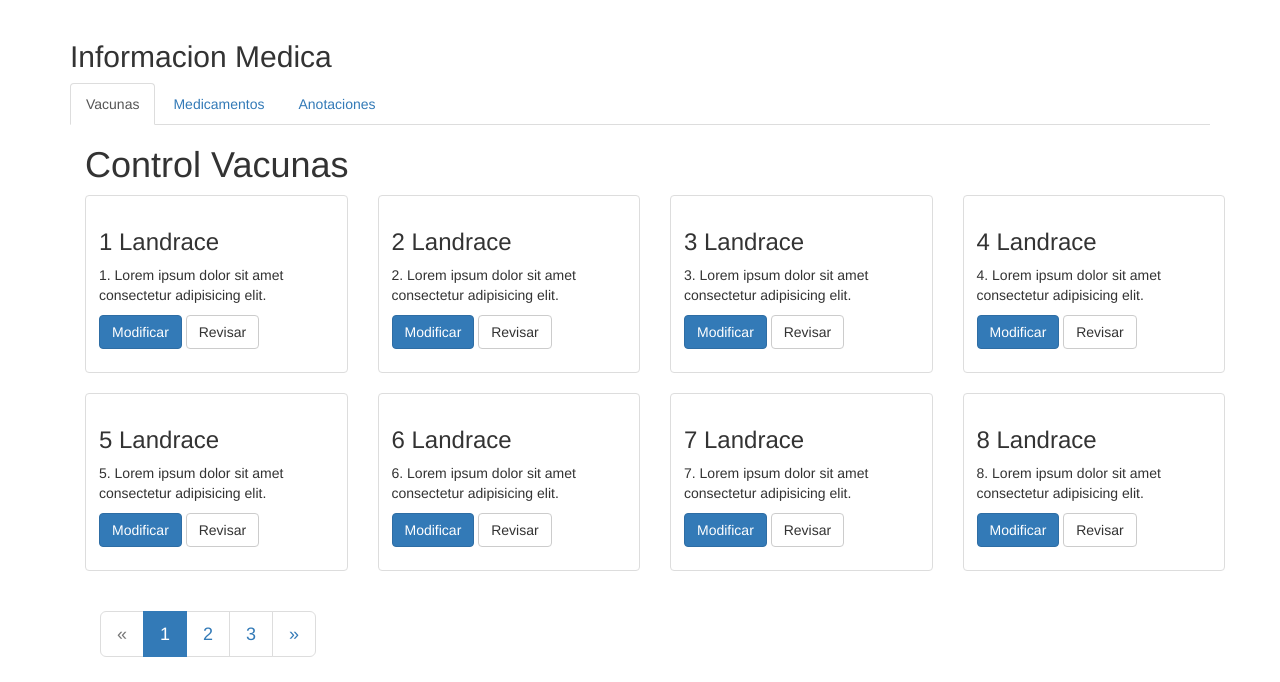
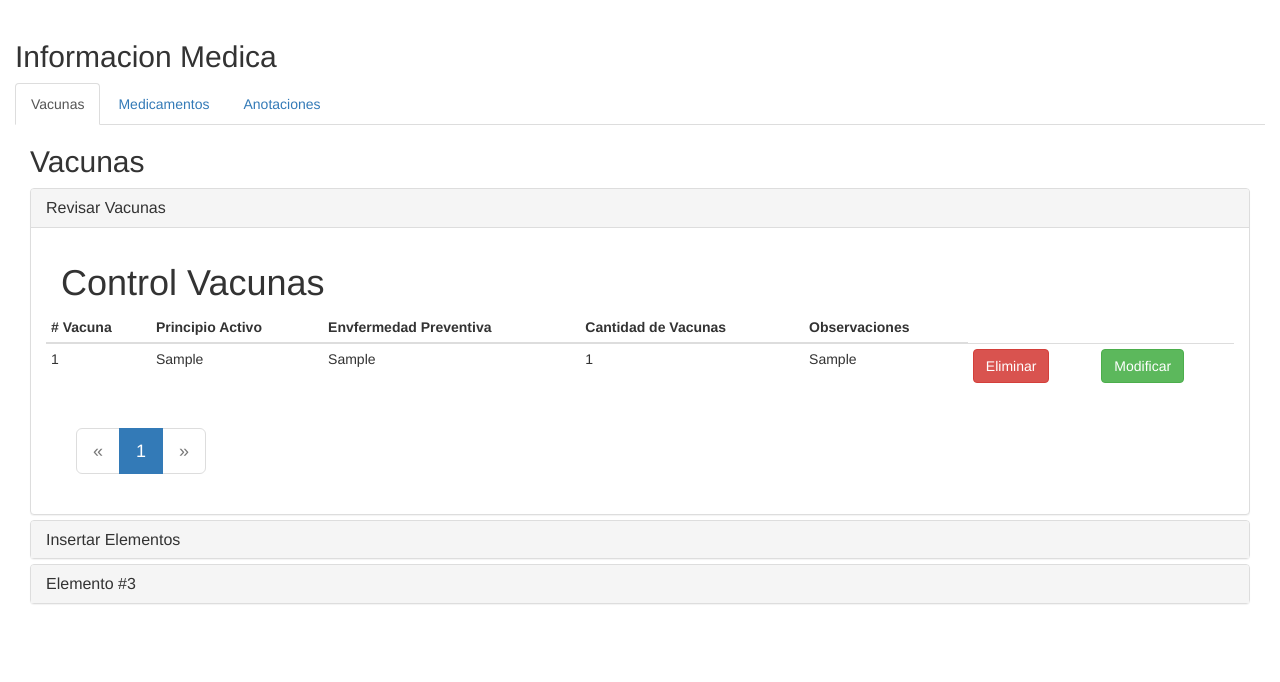
Before and after one commit to leonardovz/Pigfat, a PHP site: page /Medicamentos_y_vacunas.php in a window 1280 px wide. Shown: the part 201-883 px from the top of the page. After the commit the page ends 805 px from the top, so only its background shows below. Run offline with PHP 8.4, Linux system fonts and the light colour scheme; a user stored in the database is signed in; data comes from the database, SQL or seed files in the repository; tables that the repository leaves empty hold one stand-in row (values such as "Sample post").

Commit message:
Implementados Todo de MEdicamentos y Vacunas

```diff
--- a/Medicamentos_y_vacunas.php
+++ b/Medicamentos_y_vacunas.php
@@ -8,15 +8,17 @@ if (isset($_SESSION['usuario'])) {
 	$conexion = conexion($Paginacion,$Usuario,$Password);
 
 	$pagina = isset($_GET['pagina']) ? (int)$_GET['pagina'] : 1 ;
-	$postPorPagina = 8 ;
+	$postPorPagina = 12 ;
 
 	$inicio =($pagina >1) ? ($pagina * $postPorPagina -$postPorPagina) : 0;
 
-	$articulos = $conexion->prepare("SELECT SQL_CALC_FOUND_ROWS * FROM paginacion LIMIT $inicio ,$postPorPagina");
+	$articulos = $conexion->prepare("SELECT SQL_CALC_FOUND_ROWS * FROM vacunas LIMIT $inicio ,$postPorPagina");
 	$articulos->execute();
 	$articulos=$articulos->fetchAll();
 	// print_r($articulos);
-
+	$Medicamentos = $conexion->prepare("SELECT SQL_CALC_FOUND_ROWS * FROM Medicamentos LIMIT $inicio ,$postPorPagina");
+	$Medicamentos->execute();
+	$Medicamentos=$Medicamentos->fetchAll();
 	// Para conocer si hay valores
 	if(!$articulos){
 		header('Location: contenido.php');
--- a/php/funciones.php
+++ b/php/funciones.php
@@ -11,10 +11,4 @@ function conexion($database, $usuario,$pass){
 	}
 }
 
-function Venta($id, $conexion){
-
-}
-
-
-
 ?>
--- /dev/null
+++ b/views/Medicamentos.view.php
@@ -0,0 +1,160 @@
+<div class="container-fluid">
+		<div class="row">
+			<div class="col-md-12">
+				<h2>Acordeon</h2>
+
+				<div class="panel-group" id="acordeon">
+					<div class="panel panel-default">
+						<div class="panel-heading" id="heading1">
+							<h4 class="panel-title">
+								<a href="#colapsable1" data-toggle="collapse" data-parent="#acordeon">
+									Vista de Medicamentos
+								</a>
+							</h4>
+						</div>
+
+						<div id="colapsable1" class="panel-collapse collapse in" arial-labelledby="heading1">
+							<div class="panel-body">
+                            <div class="container-fluid">
+                                    <h1>Control Medicamentos</h1>
+                                    <div class="row">
+                                        <table class="table table-hover table-condensed">
+                                            <thead>
+                                                <tr>
+                                                    <th>N° Medicamento</th>
+                                                    <th>Principio Activo</th>
+                                                    <th>Medicamento</th>
+                                                    <th>Laboratorio</th>
+                                                    <th>Cantidad</th>
+                                                    <th>Suministro por</th>
+                                                </tr>
+                                            </thead>
+                                            <?php foreach($Medicamentos as $articulo):?>
+                                            <tr>
+                                                <td><?php echo $articulo['idMedicamento']?></td>
+                                                <td><?php echo $articulo['principioActivo']?></td>
+                                                <td><?php echo $articulo['nombreMedicamento']?></td>
+                                                <td><?php echo $articulo['laboratorioProcedencia']?></td>
+                                                <td><?php echo $articulo['cantidad']?></td>
+                                                <td><?php echo $articulo['viaSuministro']?></td>
+                                                <?php if(true):?>
+                                                <td>
+                                                    <form action="php/eliminarMedicamento.php" method="post">
+                                                        <input name="id" type="hidden" value="<?php echo $articulo[0];?>">
+                                                        <input class = "btn btn-danger" type="submit" value="Eliminar">
+                                                    </form>
+                                                </td>
+                                                <td>
+                                                    <a class = "btn btn-success" href=Mmedicamento.php?id=<?php echo $articulo['idMedicamento'];?> >Modificar</a>
+                                                </td>
+                                                <?php endif ?>
+                                            </tr>
+                                            <?php endforeach;?>
+                                        </table>
+                                    </div>
+                                    <section class="container">
+
+                                        <ul class="pagination pagination-lg">
+                                        <!-- Establecemos cuando el boton de retroceso estara habilitado -->
+                                            <?php if ($pagina==1): ?>
+                                                <li class="disabled"><span>&laquo;</span></li>
+                                            <?php else: ?>
+                                                <li><a href="?pagina=<?php echo $pagina - 1?>">&laquo;</a></li>
+                                            <?php endif;?>
+                                        <!-- Establecemos un ciclo para mostrar las paginas -->
+                                            <?php
+                                            for ($i=1; $i <= $numeroPagina ; $i++){
+                                                if ($pagina==$i) {
+                                                    echo "<li class='active'><a href='?pagina=$i'>$i <span class='sr-only'>(página actual)</span></a></li>";
+                                                }else {
+                                                    echo "<li><a href='?pagina=$i'>$i</a></li>";
+                                                }
+                                            }
+                                            ?>
+                                            <!-- Establecemos cuando el boton de siguiente estara desabuilitado -->
+                                            <?php if ($pagina==$numeroPagina): ?>
+                                            <li class="disabled"><span>&raquo;</span></li>
+                                            <?php else: ?>
+                                                <li><a href="?pagina=<?php echo $pagina + 1?>">&raquo;</a></li>
+                                            <?php endif;?>
+                                        </ul>
+                                    </section>
+                                </div>
+							</div>
+						</div>
+					</div>
+
+					<div class="panel panel-default">
+						<div class="panel-heading" id="heading2">
+							<h4 class="panel-title">
+								<a href="#colapsable2" data-toggle="collapse" data-parent="#acordeon">
+									Registro de Medicamento
+								</a>
+							</h4>
+						</div>
+
+						<div id="colapsable2" class="panel-collapse collapse" arial-labelledby="heading2">
+							<div class="panel-body">
+                                <div class="container-fluid">
+                                    <div class="row">
+                                        <h1>Modificar Medicamentos</h1>
+                                        <form action="php/recibeMedicamento.php" method="POST" class="Formulario">
+                                            <input name="id" type="hidden">
+                                            <div class="form-group">
+                                                <label for="principioActivo">principioActivo</label>
+                                                <input class="form-control" type="text" id="idVenta" name="principioActivo" placeholder="principioActivo"  required>
+                                            </div>
+                                            <div class="form-group">
+                                                <label for="numCorral">Nombre Medicamento</label>
+                                                <input class="form-control" type="text" id="nombreMedicamento" name="nombreMedicamento" placeholder="Nombre de el Medicamento"  required>
+                                            </div>
+                                            <div class="form-group">
+                                                <label for="laboratorioProcedencia">Laboratorio De Procedencia</label>
+                                                <input class="form-control" type="text" name="laboratorioProcedencia" id="laboratorioProcedencia" required>
+                                            </div>
+                                            <div class="form-group">
+                                                <label for="cantidad">Cantidad</label>
+                                                <input class="form-control" type="text" name="cantidad" id="cantidad" required>
+                                            </div>
+                                            <div class="form-group">
+                                                <label for="viaSuministro">Via de Suministro</label>
+                                                <select class="form-control" name="viaSuministro" id="viaSuministro">
+                                                    <option value="ALIMENTO">ALIMENTO</option>
+                                                    <option value="INYECCION">INYECCION</option>
+                                                    <option value="ORAL">ORAL</option>
+                                                    <option value="CUTANEA">CUTANEA</option>
+                                                </select>
+                                            </div>
+
+                                            <button class="btn btn-success btn-block btn-lg" type="submit">Guardar Venta</button><br><br><br>
+                                        </form>
+                                    </div>
+                                </div>
+							</div>
+						</div>
+					</div>
+
+					<div class="panel panel-default">
+						<div class="panel-heading" id="heading3">
+							<h4 class="panel-title">
+								<a href="#colapsable3" data-toggle="collapse" data-parent="#acordeon">
+									Elemento #3
+								</a>
+							</h4>
+						</div>
+
+						<div id="colapsable3" class="panel-collapse collapse" arial-labelledby="heading3">
+							<div class="panel-body">
+								Lorem ipsum dolor sit amet, consectetur adipisicing elit, sed do eiusmod
+								tempor incididunt ut labore et dolore magna aliqua. Ut enim ad minim veniam,
+								quis nostrud exercitation ullamco laboris nisi ut aliquip ex ea commodo
+								consequat. Duis aute irure dolor in reprehenderit in voluptate velit esse
+								cillum dolore eu fugiat nulla pariatur. Excepteur sint occaecat cupidatat non
+								proident, sunt in culpa qui officia deserunt mollit anim id est laborum.
+							</div>
+						</div>
+					</div>
+				</div>
+			</div>
+		</div>
+	</div>
--- a/views/Medicamentos_y_vacunas.view.php
+++ b/views/Medicamentos_y_vacunas.view.php
@@ -1,6 +1,6 @@
 <?php include ('header.view.php');?>
 
-   <div class="container">
+   <div class="container-fluid">
 		<div class="row">
 			<div class="col-md-12">
 				<h2>Informacion Medica</h2>
@@ -15,85 +15,10 @@
 				<!-- Contenido -->
 				<div class="tab-content">
 					<div class="tab-pane fade in active" id="seccion1">
-						<div class="container">
-							<h1>Control Vacunas</h1>
-							<div class="row">
-								<section class="articulos">
-									<?php foreach ($articulos as $articulo): ?>
-										<div class="col-xs-12 col-sm-6 col-md-3">
-												<div class="thumbnail">
-
-													<div class="caption">
-														<h3><?php echo $articulo['ID'] . " "?>Landrace</h3>
-														<p><?php echo $articulo['Descripcion'] ?></p>
-														<p>
-															<a href="#" class="btn btn-primary">Modificar</a>
-															<a href="#" class="btn btn-default">Revisar</a>
-														</p>
-													</div>
-												</div>
-										</div>
-									<?php endforeach ?>
-								</section>
-							</div>
-							<section class="container">
-
-								<ul class="pagination pagination-lg">
-								<!-- Establecemos cuando el boton de retroceso estara habilitado -->
-									<?php if ($pagina==1): ?>
-										<li class="disabled"><span>&laquo;</span></li>
-									<?php else: ?>
-										<li><a href="?pagina=<?php echo $pagina - 1?>">&laquo;</a></li>
-									<?php endif;?>
-								<!-- Establecemos un ciclo para mostrar las paginas -->
-									<?php
-									for ($i=1; $i <= $numeroPagina ; $i++){
-										if ($pagina==$i) {
-											echo "<li class='active'><a href='?pagina=$i'>$i <span class='sr-only'>(página actual)</span></a></li>";
-										}else {
-											echo "<li><a href='?pagina=$i'>$i</a></li>";
-										}
-									}
-									?>
-									<!-- Establecemos cuando el boton de siguiente estara desabuilitado -->
-									<?php if ($pagina==$numeroPagina): ?>
-									<li class="disabled"><span>&raquo;</span></li>
-									<?php else: ?>
-										<li><a href="?pagina=<?php echo $pagina + 1?>">&raquo;</a></li>
-									<?php endif;?>
-								</ul>
-							</section>
-						</div>
+						<?php require 'views/Vacunas.view.php' ?>
 					</div>
 					<div class="tab-pane fade " id="seccion2">
-						<table class="table table-hover table-condensed">
-							<thead>
-								<tr>
-									<th>ID</th>
-									<th>Raza</th>
-									<th>Edad</th>
-									<th>Monta</th>
-									<th>Monta 2</th>
-									<th>Revisar</th>
-									<th>Modificar</th>
-									<th>Eliminar</th>
-								</tr>
-							</thead>
-
-							<tr>
-								<td >1</td>
-								<td>Alejandro</td>
-								<td>21</td>
-								<td>idMonta</td>
-								<td>idMonta2</td>
-								<td><input type="button" value="Revisar" class="btn btn-default"></td>
-								<td><input type="button" value="Modificar" class="btn btn-warning" ></td>
-								<td><input type="button" value="Eliminar" class="btn btn-danger"></td>
-							</tr>
-
-
-							</tr>
-						</table>
+                    	<?php require 'views/Medicamentos.view.php' ?>
 					</div>
 					<div class="tab-pane fade " id="seccion3">
 						<div class="container">
--- /dev/null
+++ b/views/Vacunas.view.php
@@ -0,0 +1,148 @@
+<div class="container-fluid">
+    <div class="row">
+        <div class="col-md-12">
+            <h2>Vacunas</h2>
+
+            <div class="panel-group" id="acordeon">
+                <div class="panel panel-default">
+                    <div class="panel-heading" id="heading4">
+                        <h4 class="panel-title">
+                            <a href="#colapsable4" data-toggle="collapse" data-parent="#acordeon">
+                                Revisar Vacunas
+                            </a>
+                        </h4>
+                    </div>
+
+                    <div id="colapsable4" class="panel-collapse collapse in" arial-labelledby="heading4">
+                        <div class="panel-body">
+                            <div class="container-fluid">
+                                <h1>Control Vacunas</h1>
+                                <div class="row">
+                                    <table class="table table-hover table-condensed">
+                                        <thead>
+                                            <tr>
+                                                <th># Vacuna</th>
+                                                <th>Principio Activo</th>
+                                                <th>Envfermedad Preventiva</th>
+                                                <th>Cantidad de Vacunas</th>
+                                                <th>Observaciones</th>
+                                            </tr>
+                                        </thead>
+                                        <?php foreach($articulos as $articulo):?>
+                                        <tr>
+                                            <td><?php echo $articulo['idVacuna']?></td>
+                                            <td><?php echo $articulo['principioActivo']?></td>
+                                            <td><?php echo $articulo['enfermedadPreventiva']?></td>
+                                            <td><?php echo $articulo['cantidadVacunas']?></td>
+                                            <td><?php echo $articulo['observaciones']?></td>
+                                            <?php if(true):?>
+                                            <td>
+                                                <form action="php/eliminarVacuna.php" method="post">
+                                                    <input name="id" type="hidden" value="<?php echo $articulo[0];?>">
+                                                    <input class = "btn btn-danger" type="submit" value="Eliminar">
+                                                </form>
+                                            </td>
+                                            <td>
+                                                <a class = "btn btn-success" href=Mvacunas.php?id=<?php echo $articulo['idVacuna'];?> >Modificar</a>
+                                            </td>
+                                            <?php endif ?>
+                                        </tr>
+                                        <?php endforeach;?>
+                                    </table>
+                                </div>
+                                <section class="container">
+
+                                    <ul class="pagination pagination-lg">
+                                    <!-- Establecemos cuando el boton de retroceso estara habilitado -->
+                                        <?php if ($pagina==1): ?>
+                                            <li class="disabled"><span>&laquo;</span></li>
+                                        <?php else: ?>
+                                            <li><a href="?pagina=<?php echo $pagina - 1?>">&laquo;</a></li>
+                                        <?php endif;?>
+                                    <!-- Establecemos un ciclo para mostrar las paginas -->
+                                        <?php
+                                        for ($i=1; $i <= $numeroPagina ; $i++){
+                                            if ($pagina==$i) {
+                                                echo "<li class='active'><a href='?pagina=$i'>$i <span class='sr-only'>(página actual)</span></a></li>";
+                                            }else {
+                                                echo "<li><a href='?pagina=$i'>$i</a></li>";
+                                            }
+                                        }
+                                        ?>
+                                        <!-- Establecemos cuando el boton de siguiente estara desabuilitado -->
+                                        <?php if ($pagina==$numeroPagina): ?>
+                                        <li class="disabled"><span>&raquo;</span></li>
+                                        <?php else: ?>
+                                            <li><a href="?pagina=<?php echo $pagina + 1?>">&raquo;</a></li>
+                                        <?php endif;?>
+                                    </ul>
+                                </section>
+                            </div>
+                        </div>
+                    </div>
+                </div>
+
+                <div class="panel panel-default">
+                    <div class="panel-heading" id="heading5">
+                        <h4 class="panel-title">
+                            <a href="#colapsable5" data-toggle="collapse" data-parent="#acordeon">
+                                Insertar Elementos
+                            </a>
+                        </h4>
+                    </div>
+
+                    <div id="colapsable5" class="panel-collapse collapse" arial-labelledby="heading5">
+                        <div class="panel-body">
+                            <div class="container">
+                                <div class="row">
+                                    <h1>Modificar Vacunas</h1>
+                                    <form action="php/recibeVacuna.php" method="POST" class="Formulario">
+                                        <div class="form-group">
+                                            <label for="principioActivo">Principio Activo</label>
+                                            <input class="form-control" type="text" id="idVenta" name="principioActivo" placeholder="principioActivo"  required>
+                                        </div>
+                                        <div class="form-group">
+                                            <label for="enfermedadPreventiva">Enfermedad Preventiva</label>
+                                            <input class="form-control" type="text" id="enfermedadPreventiva" name="enfermedadPreventiva" placeholder="Enfermedad Preventiva"  required>
+                                        </div>
+                                        <div class="form-group">
+                                            <label for="cantidadVacunas">Cantidad de Vacunas</label>
+                                            <input class="form-control" type="text" name="cantidadVacunas" id="cantidadVacunas"  required placeholder= "Ingresa una cantidad de Vacunas 1, 2, 3...">
+                                        </div>
+                                        <div class="form-group">
+                                            <label for="cantidad">observaciones</label>
+                                            <input class="form-control" type="text" name="observaciones" id="observaciones"  required placeholder="Ingresa Observaciones o anotaciones necesarias"s>
+                                        </div>
+
+                                        <button class="btn btn-success btn-block btn-lg" type="submit">Guardar Venta</button><br><br><br>
+                                    </form>
+                                </div>
+                            </div>
+                        </div>
+                    </div>
+                </div>
+
+                <div class="panel panel-default">
+                    <div class="panel-heading" id="heading6">
+                        <h4 class="panel-title">
+                            <a href="#colapsable6" data-toggle="collapse" data-parent="#acordeon">
+                                Elemento #3
+                            </a>
+                        </h4>
+                    </div>
+
+                    <div id="colapsable6" class="panel-collapse collapse" arial-labelledby="heading6">
+                        <div class="panel-body">
+                            Lorem ipsum dolor sit amet, consectetur adipisicing elit, sed do eiusmod
+                            tempor incididunt ut labore et dolore magna aliqua. Ut enim ad minim veniam,
+                            quis nostrud exercitation ullamco laboris nisi ut aliquip ex ea commodo
+                            consequat. Duis aute irure dolor in reprehenderit in voluptate velit esse
+                            cillum dolore eu fugiat nulla pariatur. Excepteur sint occaecat cupidatat non
+                            proident, sunt in culpa qui officia deserunt mollit anim id est laborum.
+                        </div>
+                    </div>
+                </div>
+            </div>
+        </div>
+    </div>
+</div>
--- a/views/footer.view.php
+++ b/views/footer.view.php
@@ -1,5 +1,5 @@
     <script src="js/jquery.js"></script>
-	<script src="js/bootstrap.min.js"></script>
+    <script src="js/bootstrap.min.js"></script>
 
 </body>
 </html>
```
Also changed, not shown: Mmedicamento.php (added, +14 -0 lines), Mvacunas.php (added, +14 -0 lines), php/UpdateVacuna.php (added, +16 -0 lines), php/eliminarMedicamento.php (added, +22 -0 lines), php/eliminarVacuna.php (added, +19 -0 lines), php/recibeMedicamento.php (added, +16 -0 lines), php/recibeVacuna.php (added, +15 -0 lines), php/updateMedicamento.php (added, +17 -0 lines), views/Modificar_Medicamentos.php (added, +55 -0 lines), views/Modificar_Vacunas.php (added, +43 -0 lines).
